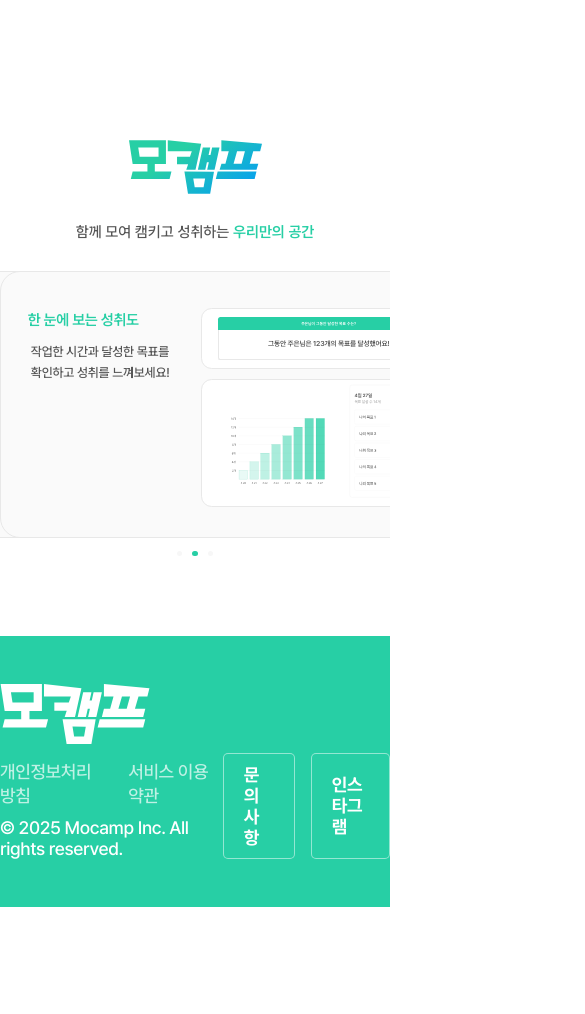
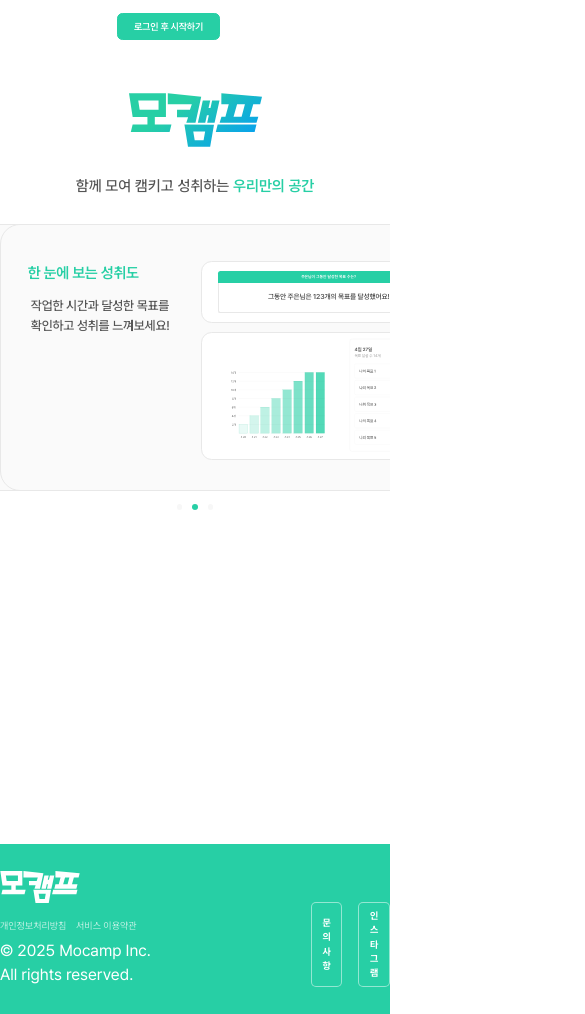
Before and after one commit to Mocamp-Official/Mocamp-FrontEnd, a Next.js app: page / in a window 390 px wide. Shown: the top 1014 px of the page, 585 px wide, since content can reach past the window. Before the commit the page ends 907 px from the top, so only its background shows below. Built offline with nearby package versions, Linux system fonts and the light colour scheme.

Commit message:
📱 Design: 푸터 반응형 및 온보딩 반응형 추가
푸터 반응형 및 온보딩 반응형 추가

```diff
--- a/src/components/Footer/Footer.tsx
+++ b/src/components/Footer/Footer.tsx
@@ -5,30 +5,26 @@ import MocampWhite from '@/public/svgs/MocampIconWhite.svg';
 
 const Footer = () => {
   return (
-    <footer className="w-full bg-[#27CFA5] py-12">
-      <div className="max-w-[1200px] mx-auto flex justify-between">
+    <footer className="bg-primary w-screen py-[26.87px] lg:py-[37.25px] xl:py-12">
+      <div className="mx-auto flex w-full justify-center gap-[153.67px] lg:gap-[215.75px] xl:gap-72">
         <div>
           {/* 로고 */}
           <MocampWhite
-            className="w-[150px] h-[60.54px] mb-4 flex-shrink-0"
+            className="mb-4 h-[32.287px] w-20 flex-shrink-0 lg:mb-7 lg:h-[45.404px] lg:w-[112.5px] xl:mb-[37.46px] xl:h-[60.54px] xl:w-[150px]"
             style={{ aspectRatio: '150/60.54' }}
           />
 
           {/* 정책 */}
           <div>
-            <div className="flex items-center gap-6">
+            <div className="xl:text-body2 flex items-center gap-[9.73px] text-[9.6px] lg:gap-[14.5px] lg:text-[13.5px] xl:gap-5">
               <Link href={PERSONAL_POLICY_PATH} passHref>
-                <span className="text-body2 text-white/70 cursor-pointer">
-                  개인정보처리방침
-                </span>
+                <span className="cursor-pointer text-white/70">개인정보처리방침</span>
               </Link>
               <Link href={SERVICE_POLICY_PATH} passHref>
-                <span className="text-body2 text-white/70 cursor-pointer">
-                  서비스 이용약관
-                </span>
+                <span className="cursor-pointer text-white/70">서비스 이용약관</span>
               </Link>
             </div>
-            <div className="text-body2 text-white mt-2">
+            <div className="mt-[5.53px] text-white lg:mt-[7.25px] xl:mt-2.5">
               © 2025 Mocamp Inc. All rights reserved.
             </div>
           </div>
@@ -36,12 +32,12 @@ const Footer = () => {
 
         {/* 버튼 */}
         <div className="flex flex-col justify-end">
-          <div className="flex gap-4 mt-2">
+          <div className="xl:text-body2 mt-2 flex gap-4 text-[9.6px] lg:text-[13.5px]">
             <a
               href={INQUIRY_FORM_URL}
               target="_blank"
               rel="noopener noreferrer"
-              className="inline-flex items-center justify-center px-5 py-2.5 rounded-[5px] border border-white/50 bg-[#27CFA5] text-body2 font-bold text-white"
+              className="inline-flex items-center justify-center rounded-[5px] border border-white/50 bg-[#27CFA5] px-[10.67px] py-[5.33px] font-bold text-white lg:px-[15px] lg:py-[7.5px] xl:px-5 xl:py-2.5"
             >
               문의사항
             </a>
@@ -49,7 +45,7 @@ const Footer = () => {
               href={INSTAGRAM_URL}
               target="_blank"
               rel="noopener noreferrer"
-              className="inline-flex items-center justify-center px-5 py-2.5 rounded-[5px] border border-white/50 bg-[#27CFA5] text-body2 font-bold text-white"
+              className="inline-flex items-center justify-center rounded-[5px] border border-white/50 bg-[#27CFA5] px-[10.67px] py-[5.33px] font-bold text-white lg:px-[15px] lg:py-[7.5px] xl:px-5 xl:py-2.5"
             >
               인스타그램
             </a>
--- a/src/components/Header/OnboardingHeader.tsx
+++ b/src/components/Header/OnboardingHeader.tsx
@@ -8,13 +8,12 @@ const OnboardingHeader = () => {
     router.push('/login');
   };
   return (
-    <header className="h-[100px] w-full min-w-[1024px] bg-white">
-      <div className="relative mx-auto h-full w-full min-w-[1024px]">
-        {/* 버튼(기존 디자인에서 패딩값, 폰트 크기 차이 존재*/}
+    <header className="h-[53.5px] w-screen bg-white lg:h-19 xl:h-[100px]">
+      <div className="relative mx-auto h-full w-screen">
         <button
           type="button"
           onClick={handleLoginClick}
-          className="font-pre absolute top-[25px] right-[170px] flex h-[51px] w-[190px] cursor-pointer items-center justify-center rounded-[10px] border border-solid border-[#27CFA5] bg-[#27CFA5] px-[20px] py-[10px] text-[17px] leading-[100%] font-semibold tracking-[-0.02em] text-white lg:right-[239.5px] xl:right-80"
+          className="font-pre absolute top-[13.3px] right-[170px] flex h-[27px] w-fit cursor-pointer items-center justify-center rounded-[5.333px] border border-solid border-[#27CFA5] bg-[#27CFA5] px-4 py-2 text-[9.6px] leading-[100%] font-semibold tracking-[-0.02em] text-white lg:top-[18.75px] lg:right-[239.5px] lg:h-[38.5px] lg:rounded-[7.5px] lg:px-[22.5px] lg:py-[11.25px] lg:text-[13.5px] xl:top-[25px] xl:right-80 xl:h-[51px] xl:w-[190px] xl:rounded-[10px] xl:px-[20px] xl:py-[10px] xl:text-[17px]"
         >
           로그인 후 시작하기
         </button>
--- a/src/pages/index.tsx
+++ b/src/pages/index.tsx
@@ -15,8 +15,9 @@ const slides = [CreateRoomCard, AchievementCard, GoalManagementCard];
 const OnBoarding = () => {
   return (
     <div className="flex min-h-screen w-screen flex-col">
+      <div className="flex h-screen flex-col">
         <OnboardingHeader />
-      <div className="bg-gray1 relative flex flex-col items-center justify-center pt-[39.67px] pb-20 lg:pt-[55.25px] lg:pb-[112.5px] xl:pt-[74px] xl:pb-[150px]">
+        <div className="relative flex flex-col items-center justify-center pt-[39.67px] pb-20 lg:pt-[50.25px] lg:pb-[112.5px] xl:pt-[74px] xl:pb-[150px]">
           <MocampIcon className="mb-[26.72px] h-[54px] w-[133px] object-contain lg:mb-[37.58px] lg:h-[75.7px] lg:w-[187.5px] xl:mb-[50.1px] xl:h-[100px] xl:w-[250px]" />
           <p className="text-gray9 xl:text-title2 mb-[26.13px] text-[15px] leading-[160%] font-medium lg:mb-[36.5px] lg:text-[21px] xl:mb-[49px]">
             함께 모여 캠키고 성취하는&nbsp;
@@ -40,6 +41,7 @@ const OnBoarding = () => {
           </div>
           <div className="swiper-custom-pagination mt-[13.3px] flex justify-center gap-[10px] lg:mt-[18.75px] lg:gap-[15px] xl:mt-[25px] xl:gap-5" />
         </div>
+      </div>
       <Footer />
     </div>
   );
```
Also changed, not shown: public/svgs/MocampIconWhite.svg. Lines whose indentation alone changed are shown as unchanged.
